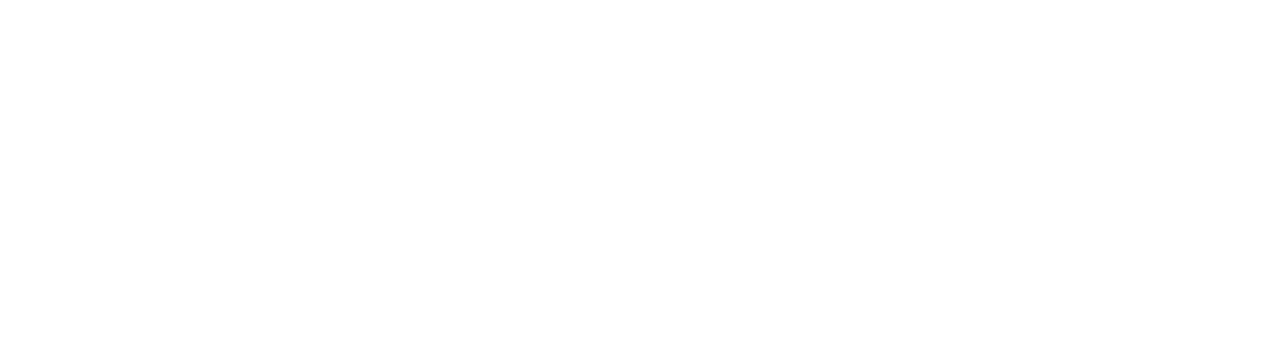
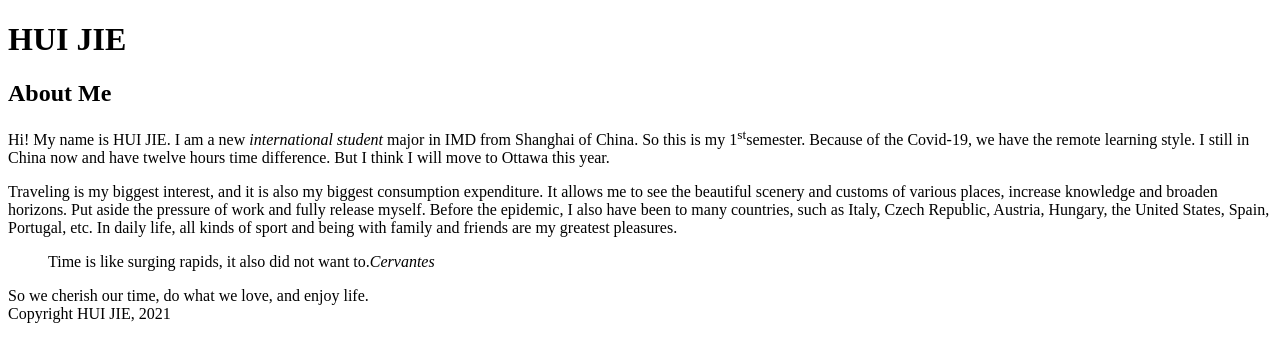
Before and after one commit to hui00011/hui00011.github.io, a plain HTML site: page html-assignment/index.html in a window 1280 px wide. Drawn offline with Linux system fonts and the light colour scheme.

Commit message:
About me

```diff
--- a/html-assignment/index.html
+++ b/html-assignment/index.html
@@ -5,6 +5,34 @@
     <title>HUI JIE</title>
 </head>
 <body>
-
+    <header>
+        <h1>HUI JIE</h1>
+    </header>
+    <main>
+        <article>
+            <h2>About Me</h2>
+            <p>
+                Hi! My name is HUI JIE. I am a new <em>international student</em> major in <abbr titile="Interactive Media Design">IMD</abbr> from
+                Shanghai of China. So this is my 1<sup>st</sup>semester. Because of the Covid-19, we have the remote learning style.
+                I still in China now and have twelve hours time difference.
+                But I think I will move to Ottawa this year.
+            </p>
+            <P2>
+                Traveling is my biggest interest, and it is also my biggest consumption expenditure.
+                It allows me to see the beautiful scenery and customs of various places, increase knowledge and broaden horizons.
+                Put aside the pressure of work and fully release myself.
+                Before the epidemic, I also have been to many countries, such as Italy, Czech Republic, Austria, Hungary,
+                the United States, Spain, Portugal, etc. In daily life, all kinds of sport and being with family and friends
+                are my greatest pleasures.
+                <blockquote>
+                    Time is like surging rapids, it also did not want to.<cite>Cervantes</cite>
+                </blockquote>
+                So we cherish our time, do what we love, and enjoy life.
+            </P2>
+        </article>
+    </main>
+    <footer>
+        Copyright HUI JIE, 2021
+    </footer>
 </body>
 </html>
```
